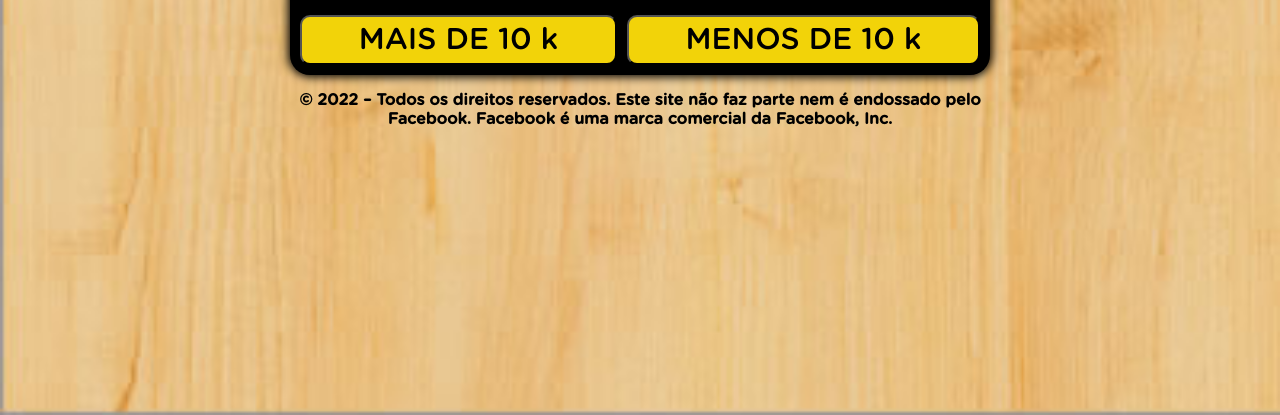
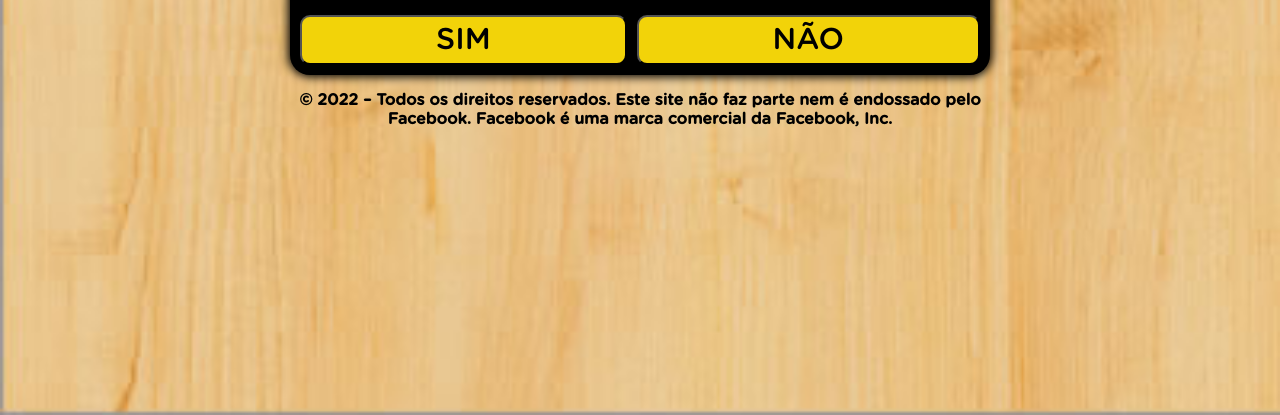
Before and after one commit to aulamentoria2/mulheresresolvidas.xyz, a plain HTML site: page index.html in a window 1280 px wide. Both pictures are taken after a click on the button "SIM". Shown: the part 385-800 px from the top of the page. Drawn offline with Linux system fonts and the light colour scheme.

Commit message:
Add files via upload

```diff
--- a/index.html
+++ b/index.html
@@ -112,8 +112,8 @@
 <p>Você promete não revelar pra ninguém?</p>
 </div>
 <div class="answer">
-<button class="btn" onclick="terceira()">MAIS DE 10 k</button>
-<button class="btn" onclick="terceira()">MENOS DE 10 k</button>
+<button class="btn" onclick="terceira()">SIM</button>
+<button class="btn" onclick="terceira()">NÃO</button>
 </div>
 </div>
 <div id="terceira" class="hide">
```
